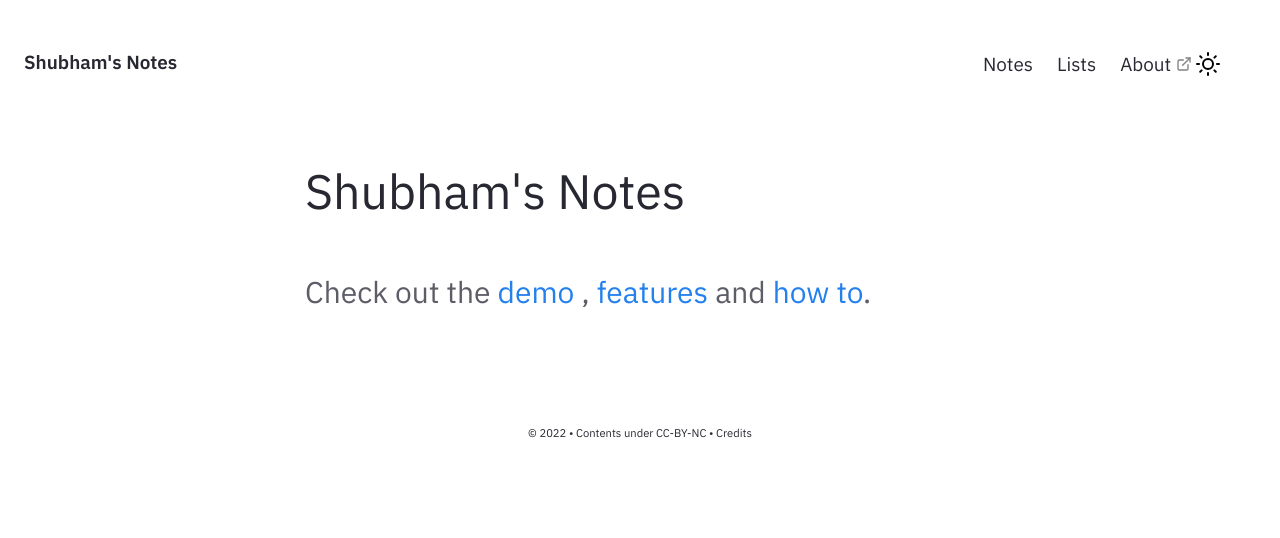
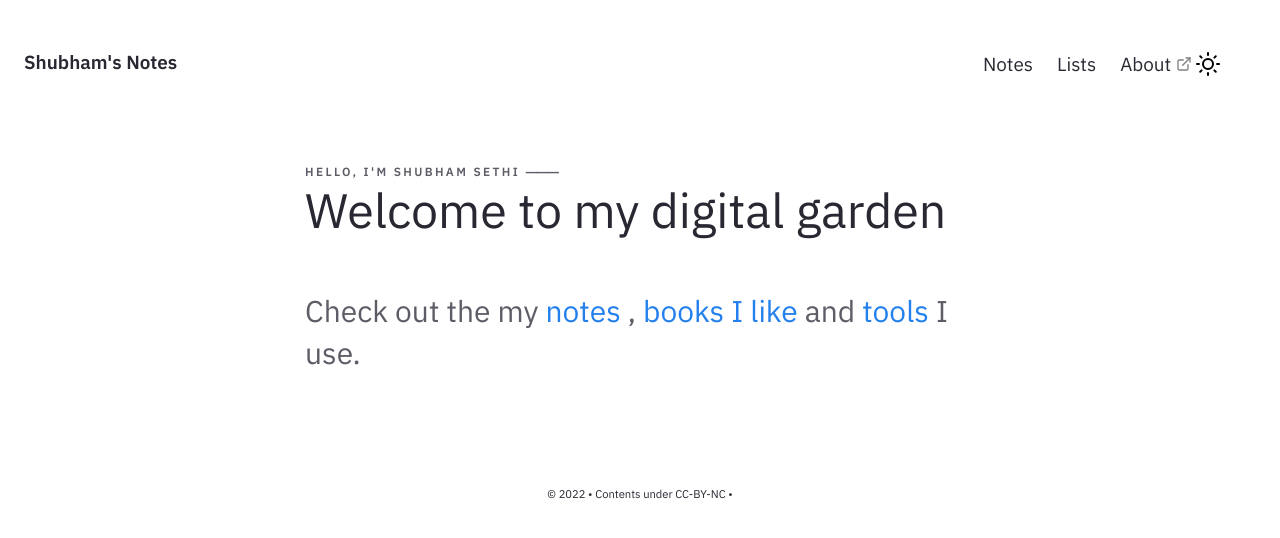
Before and after one commit to shsethi/shsethi.github.io, a Jekyll site: the page built from pages/index.md, in a window 1280 px wide. Shown: the top 538 px of the page. Built offline with Jekyll 4.4.1, drawn with Linux system fonts in a browser that asks for light colours.

Commit message:
modified footer and title

```diff
--- a/_includes/Footer.html
+++ b/_includes/Footer.html
@@ -30,7 +30,6 @@
 
 {%- if site.copyright.msg != nil and site.copyright.msg != empty and site.copyright.msg != null -%}
 <div id="copyright">
-    <p id="copyright-notice"> {{site.copyright.year}} • {{site.copyright.msg}} •
-        Credits</a> </p>
+    <p id="copyright-notice"> {{site.copyright.year}} • {{site.copyright.msg}} • </p>
 </div>
 {%- endif -%}
--- a/_includes/Homepage.html
+++ b/_includes/Homepage.html
@@ -1,7 +1,8 @@
 <div class="home-intro">
-    <div class="jumbo">{{site.heading}} </div>
+    <h5 class="meta-title">Hello, I'm Shubham Sethi ⸻</h5>
+    <div class="jumbo">Welcome to my digital garden </div>
     <div class="home-sub-text"> <h3>
 
-        Check out the <a href="{{'/notes' | relative_url}}"> demo </a>, <a href="{{'/post/features' | relative_url}}"> features </a> and <a href="{{'/post/how-to' | relative_url}}"> how to</a>.
+        Check out the my  <a href="{{'/notes' | relative_url}}"> notes </a>, <a href="{{'/books' | relative_url}}"> books I like </a> and <a href="{{'/tools' }}"> tools</a> I use.
         </h3>
 </div> </div>
```
